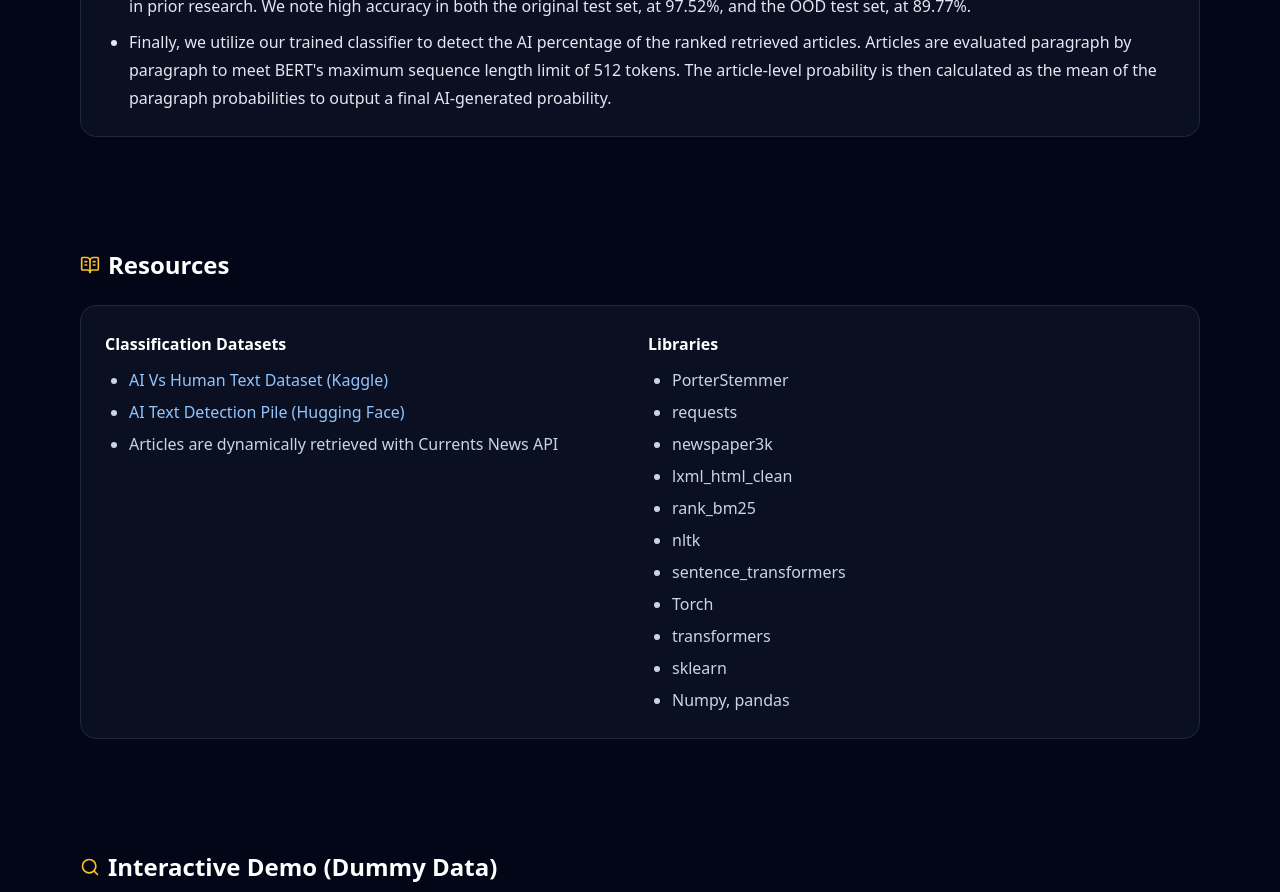
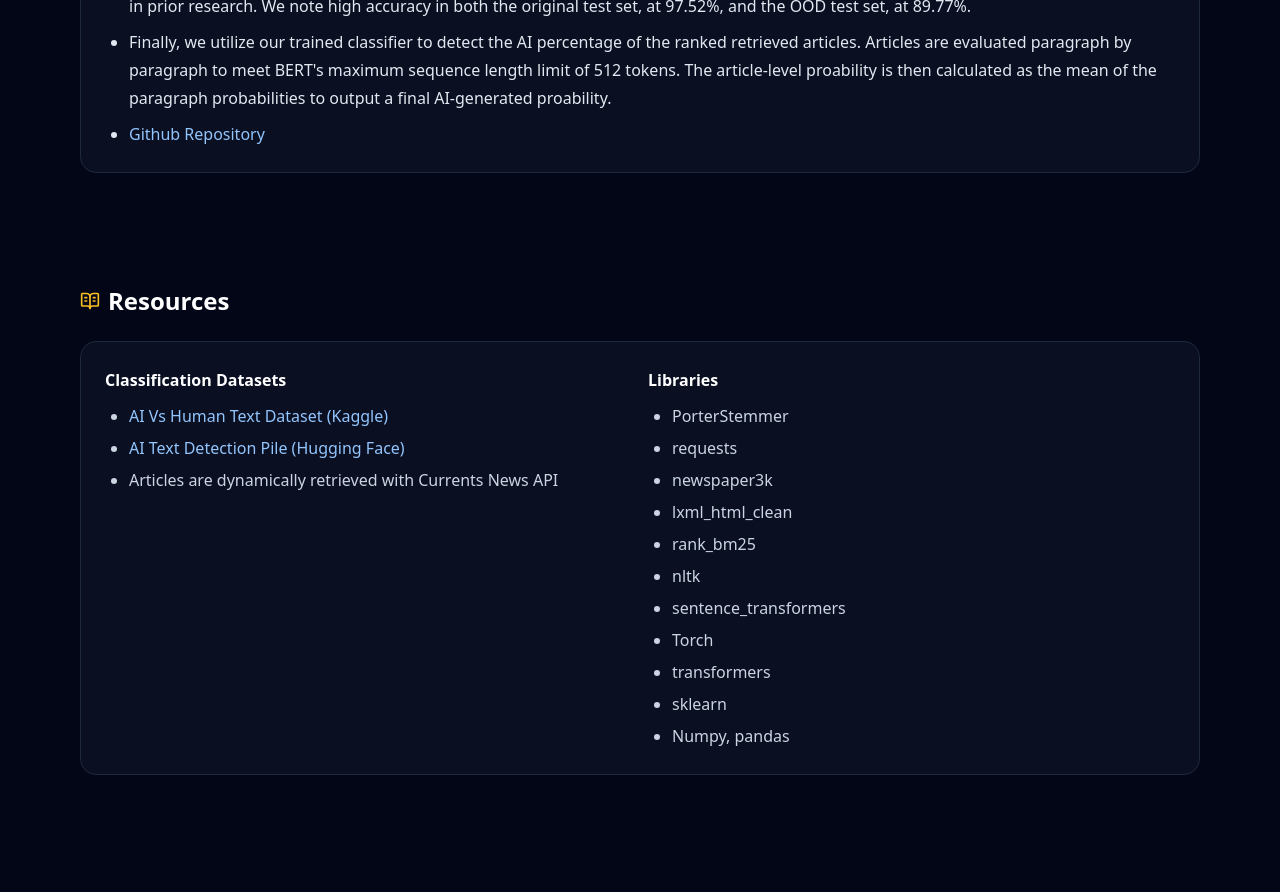
Before and after one commit to brian-jin/CS547_news_retrieval_ai_detection, a React (Vite) app: page / in a window 1280 px wide. Shown: the part 1760-2652 px from the top of the page. Built offline with nearby package versions, Linux system fonts and the light colour scheme.

Commit message:
Update JSX to add github repo

```diff
--- a/src/App.jsx
+++ b/src/App.jsx
@@ -471,6 +471,16 @@ export default function App() {
           <li>
             Finally, we utilize our trained classifier to detect the AI percentage of the ranked retrieved articles. Articles are evaluated paragraph by paragraph to meet BERT's maximum sequence length limit of 512 tokens. The article-level proability is then calculated as the mean of the paragraph probabilities to output a final AI-generated proability.
           </li>
+          <li>
+            <a
+                href="https://github.com/rcwright03/News-Article-Retrieval-and-AI-Detection"
+                target="_blank"
+                rel="noopener noreferrer"
+                className="text-blue-300 hover:underline"
+                >
+                  Github Repository
+                </a>
+          </li>
         </ul>
       </Section>
 
```
